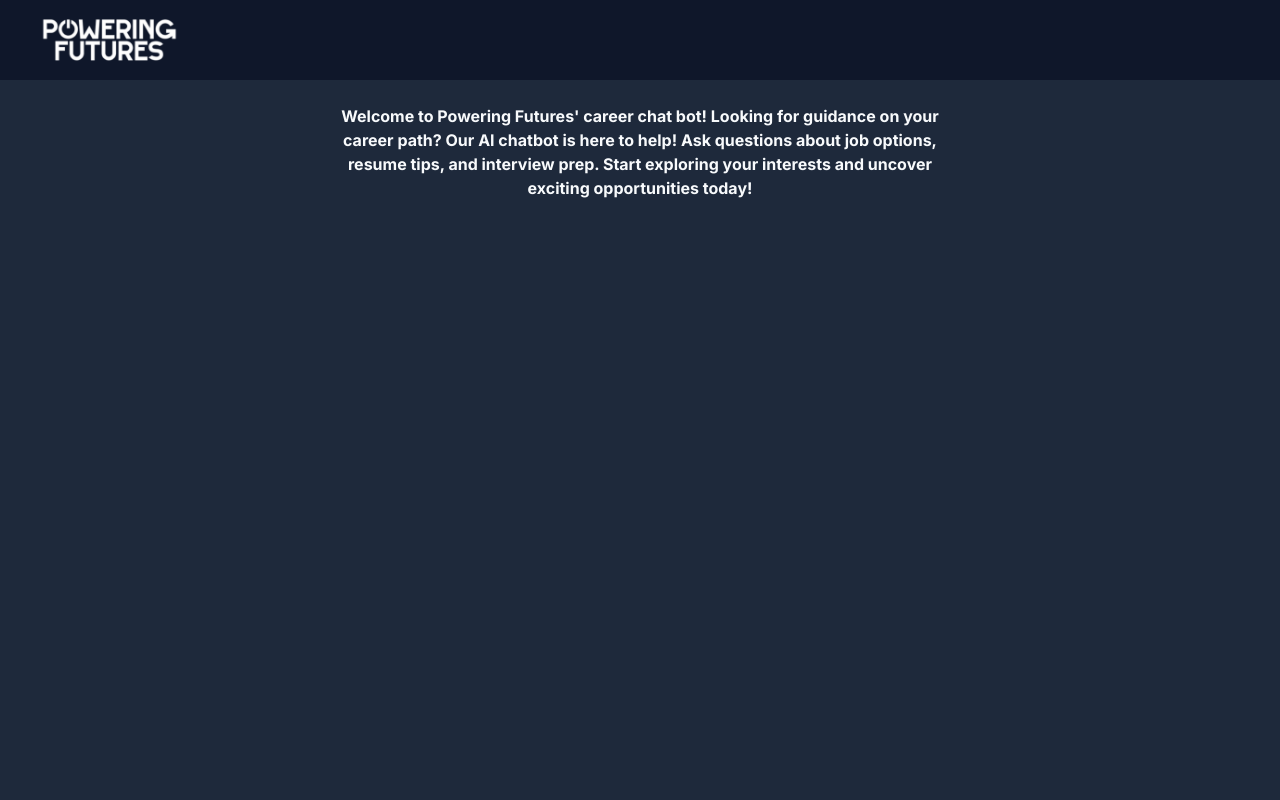
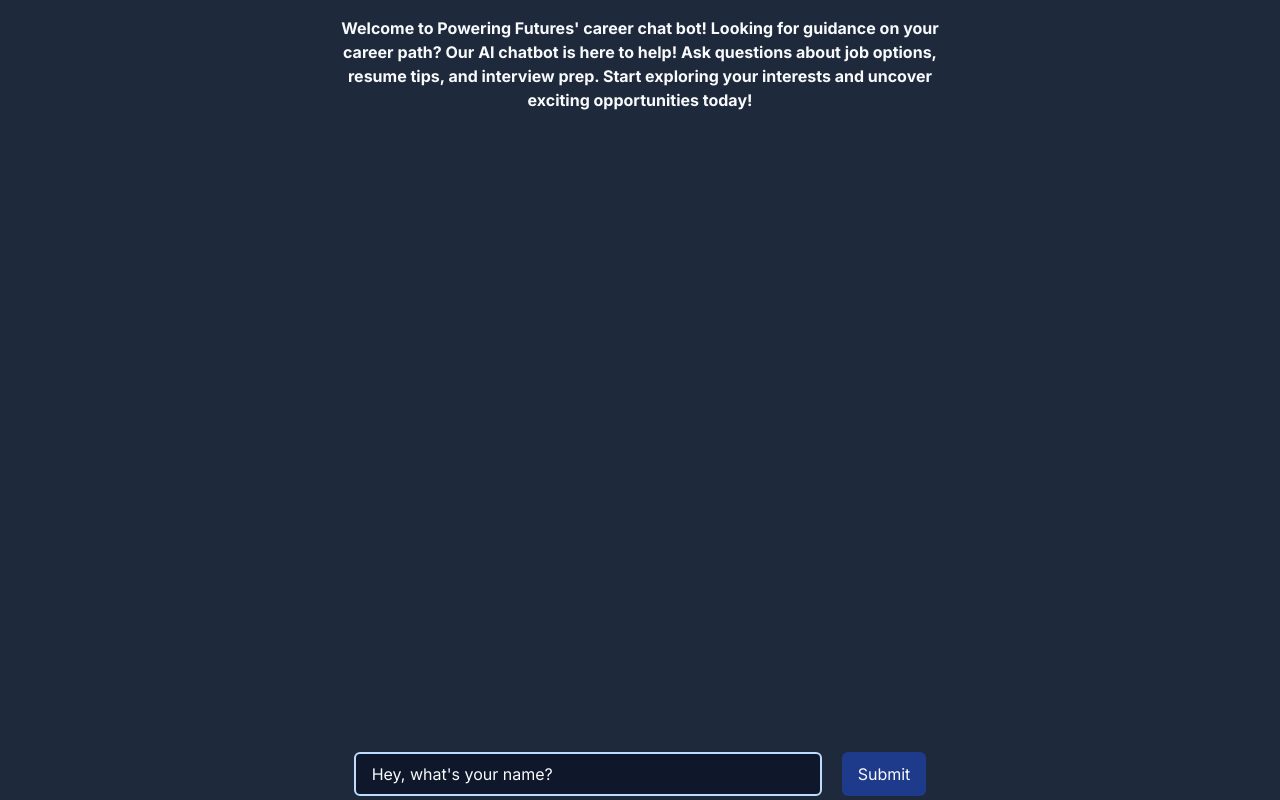
Before and after one commit to TimothyRedPanda/pf_chatbot, a Next.js app: page / in a window 1280 px wide. Built offline with nearby package versions, Linux system fonts and the light colour scheme; what tailwindcss-animated would draw is missing.

Commit message:
Update page.tsx

```diff
--- a/src/app/page.tsx
+++ b/src/app/page.tsx
@@ -60,13 +60,6 @@
 
 	return (
 		<main className="w-screen h-screen bg-slate-800 overflow-x-hidden grid grid-rows-auto-1fr text-slate-50 gap-2">
-			<nav className="hidden md:inline w-full h-fit p-2 md:pl-10 bg-slate-900">
-				<img
-					className="md:h-[48px] lg:h-[64px]"
-					src="/PowerFuture.png"
-					alt="logo"
-				/>
-			</nav>
 			<section className="w-full p-4 flex flex-col gap-2 items-center">
 				<p className="font-bold text-size-sm w-full md:w-1/2 text-center">
 					{welcomeMessage}
```
